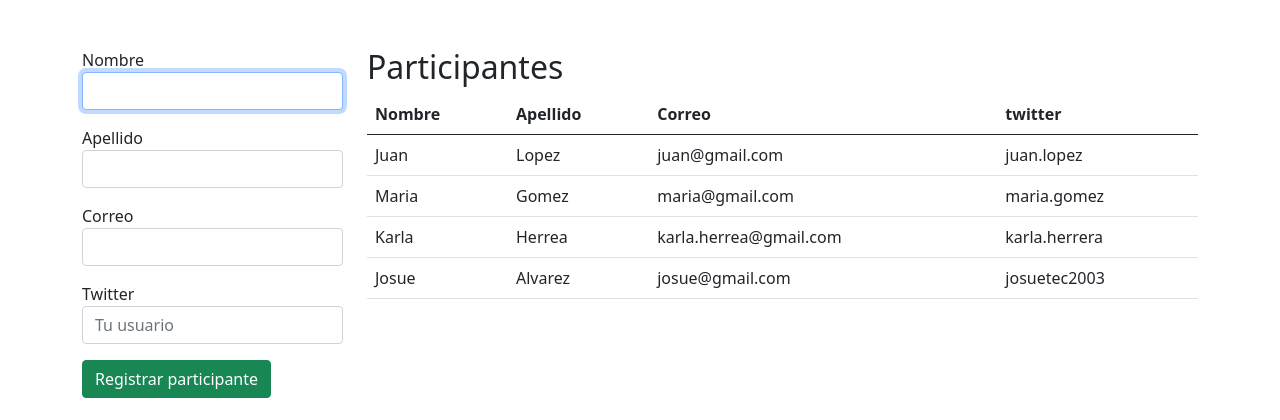
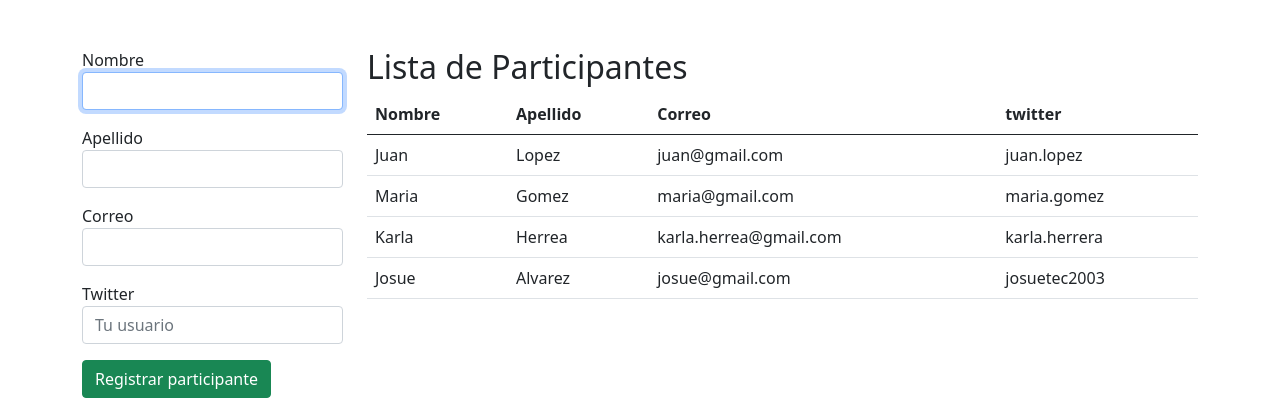
Before and after one commit to josuetec2003/conferencias, a Django app: page /participantes/ in a window 1280 px wide. Shown: the part 56-476 px from the top of the page. Run offline with Django 3.2, Linux system fonts and the light colour scheme.

Commit message:
Se cambio el titulo de la table de participantes

```diff
--- a/app_registro/templates/registro/index.html
+++ b/app_registro/templates/registro/index.html
@@ -40,7 +40,7 @@
 
         <!-- datos -->
         <div class="col-9">
-            <h2>Participantes</h2>
+            <h2>Lista de Participantes</h2>
             <table class="table table-hover">
                 <thead>
                     <tr>
```
